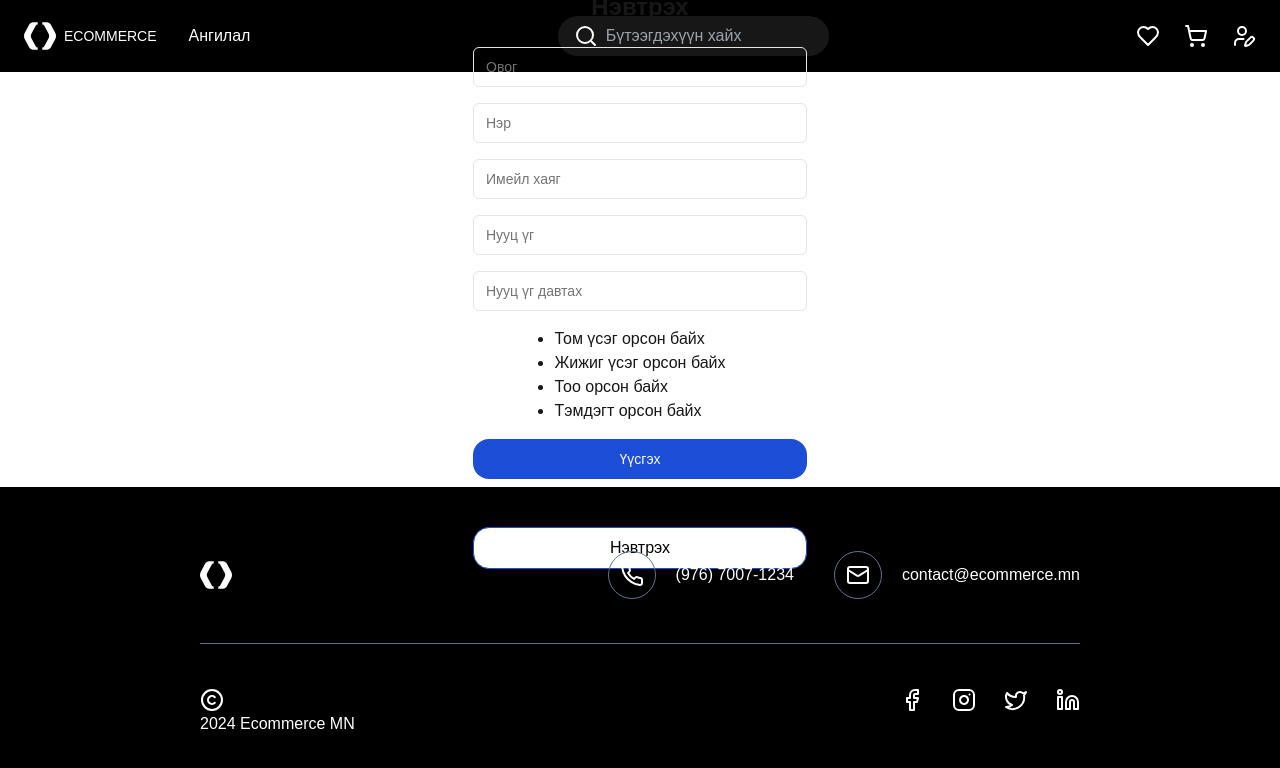
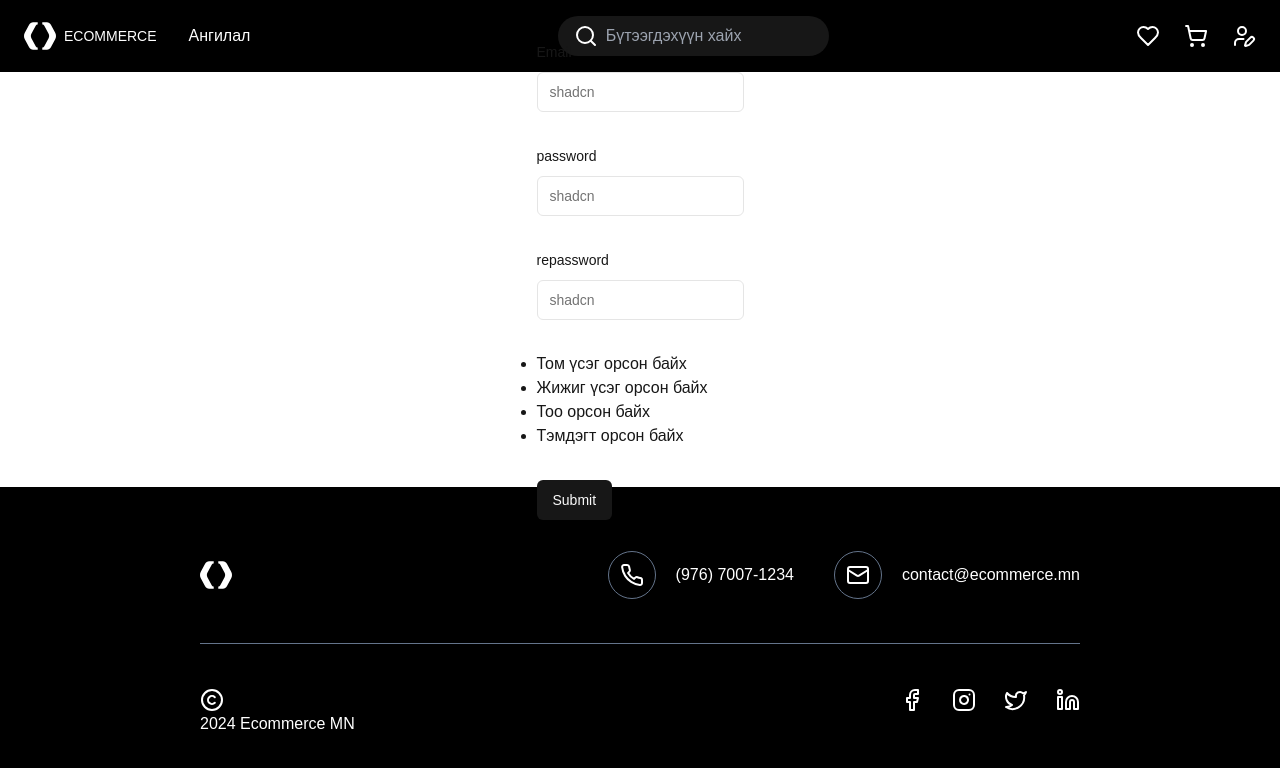
Before and after one commit to Abylai12/e-commerce, a Next.js app in the folder front/: page /Logup in a window 1280 px wide. Shown: the top 768 px of the page. Built offline with nearby package versions, Linux system fonts and the light colour scheme.

Commit message:
auth validation

```diff
--- a/front/src/app/(auth)/Logup/page.tsx
+++ b/front/src/app/(auth)/Logup/page.tsx
@@ -1,7 +1,7 @@
 "use client";
 
 import Login from "@/components/login/login";
-import LogUp from "@/components/login/logUp";
+import { LogUp } from "@/components/login/logUp";
 import { ProfileContext } from "@/context/profile-context";
 import React, { useContext } from "react";
 
--- a/front/src/components/login/logUp.tsx
+++ b/front/src/components/login/logUp.tsx
@@ -1,17 +1,117 @@
 "use client";
 
+import { zodResolver } from "@hookform/resolvers/zod";
+import { useForm } from "react-hook-form";
+import { z } from "zod";
 import React, { useState } from "react";
-import { Input } from "../ui/input";
 import { Button } from "../ui/button";
 import Link from "next/link";
+import {
+  Form,
+  FormControl,
+  FormDescription,
+  FormField,
+  FormItem,
+  FormLabel,
+  FormMessage,
+} from "@/components/ui/form";
+import { Input } from "@/components/ui/input";
 
 type LogInProps = {
   handleLogForm: (e: React.ChangeEvent<HTMLInputElement>) => void;
   handleLogUp: () => void;
 };
-const LogUp = ({ handleLogForm, handleLogUp }: LogInProps) => {
+
+const formSchema = z.object({
+  email: z.string().email({ message: "Please enter a valid email." }).trim(),
+  password: z
+    .string()
+    .min(8, { message: "Be at least 8 characters long" })
+    .regex(/[a-zA-Z]/, { message: "Contain at least one letter." })
+    .regex(/[0-9]/, { message: "Contain at least one number." })
+    .regex(/[^a-zA-Z0-9]/, {
+      message: "Contain at least one special character.",
+    })
+    .trim(),
+  repassword: z.string().min(2, {
+    message: "Username must be at least 2 characters.",
+  }),
+});
+
+export const LogUp = ({ handleLogForm, handleLogUp }: LogInProps) => {
+  const form = useForm<z.infer<typeof formSchema>>({
+    resolver: zodResolver(formSchema),
+    defaultValues: {
+      email: "",
+      password: "",
+      repassword: "",
+    },
+  });
+
+  // 2. Define a submit handler.
+  function onSubmit(values: z.infer<typeof formSchema>) {
+    // Do something with the form values.
+    // ✅ This will be type-safe and validated.
+    console.log(values);
+  }
   return (
     <div className="flex justify-center items-center w-full heightcalc">
+      <Form {...form}>
+        <form onSubmit={form.handleSubmit(onSubmit)} className="space-y-8">
+          <FormField
+            control={form.control}
+            name="email"
+            render={({ field }) => (
+              <FormItem>
+                <FormLabel>Email</FormLabel>
+                <FormControl>
+                  <Input placeholder="shadcn" {...field} />
+                </FormControl>
+                <FormMessage />
+              </FormItem>
+            )}
+          />
+          <FormField
+            control={form.control}
+            name="password"
+            render={({ field }) => (
+              <FormItem>
+                <FormLabel>password</FormLabel>
+                <FormControl>
+                  <Input placeholder="shadcn" {...field} />
+                </FormControl>
+                <FormMessage />
+              </FormItem>
+            )}
+          />
+          <FormField
+            control={form.control}
+            name="repassword"
+            render={({ field }) => (
+              <FormItem>
+                <FormLabel>repassword</FormLabel>
+                <FormControl>
+                  <Input placeholder="shadcn" {...field} />
+                </FormControl>
+                <FormMessage />
+              </FormItem>
+            )}
+          />
+          <ul className="list-disc">
+            <li>Том үсэг орсон байх </li>
+            <li>Жижиг үсэг орсон байх </li>
+            <li>Тоо орсон байх</li>
+            <li>Тэмдэгт орсон байх</li>
+          </ul>
+          <Button type="submit">Submit</Button>
+        </form>
+      </Form>
+    </div>
+  );
+};
+
+{
+  /* <div className="flex justify-center items-center w-full heightcalc">
       <div className="w-[334px] ">
         <h1 className="text-2xl font-semibold text-center">Нэвтрэх</h1>
         <div className="flex flex-col gap-4 items-center mb-12 mt-6">
@@ -51,8 +151,5 @@ const LogUp = ({ handleLogForm, handleLogUp }: LogInProps) => {
           Нэвтрэх
         </Link>
       </div>
-    </div>
-  );
-};
-
-export default LogUp;
+    </div> */
+}
--- a/front/src/components/login/verifyOtp.tsx
+++ b/front/src/components/login/verifyOtp.tsx
@@ -1,6 +1,6 @@
 "use client";
 
-import React, { useState } from "react";
+import React, { useEffect, useState } from "react";
 import {
   InputOTP,
   InputOTPGroup,
@@ -16,12 +16,27 @@ import Loader from "../loader/loader";
 //   handleChange: (e: string) => void;
 // };
 const VerifyOtp = () => {
+  const [countDown, setCountDown] = useState(30);
   const { userForm, verifyUserOtp, isLoading } = useContext(ProfileContext);
   const handleChange = (e: string) => {
     if (e.length === 4) {
       verifyUserOtp(e);
     }
   };
+
+  const handleResendOtp = () => {
+    setCountDown(30);
+  };
+
+  useEffect(() => {
+    if (countDown > 0) {
+      const countdown = setInterval(() => {
+        setCountDown((prevSeconds) => prevSeconds - 1);
+      }, 1000);
+
+      return () => clearInterval(countdown);
+    }
+  }, [countDown]);
   return (
     <div className="flex flex-col items-center justify-center gap-6">
       {!isLoading ? (
@@ -42,7 +57,13 @@ const VerifyOtp = () => {
               </InputOTPGroup>
             </InputOTP>
           </div>
-          <Button>Дахин илгээх</Button>
+          <Button
+            className="cursor-pointer text-muted-foreground mt-12 underline text-sm font-medium"
+            onClick={handleResendOtp}
+            variant="link"
+          >
+            Дахин илгээх ({countDown})
+          </Button>
         </>
       ) : (
         <Loader />
--- a/front/src/context/profile-context.tsx
+++ b/front/src/context/profile-context.tsx
@@ -3,7 +3,7 @@
 import { createContext, Dispatch, SetStateAction } from "react";
 import { useRouter } from "next/navigation";
 import axios from "axios";
-import { toast } from "react-toastify";
+import { Id, toast } from "react-toastify";
 import { apiURL } from "@/utils/apiHome";
 import { useState } from "react";
 
@@ -23,14 +23,20 @@ interface ProfileContextType {
   verifyUserOtp: (otp: string) => Promise<void>;
   userForm: IUser;
   isLoading: boolean;
-  verifyUserPassword: (resetToken: string) => Promise<Id | undefined>;
+  verifyUserPassword: (resetToken: string | null) => Promise<Id | undefined>;
 }
 export const ProfileContext = createContext<ProfileContextType>({
   handleLogForm: (e: React.ChangeEvent<HTMLInputElement>) => {},
   getCurrentUser: () => {},
   postUserData: () => {},
   verifyUserEmail: () => {},
-  verifyUserOtp: async () => {},
+  verifyUserOtp: async (otp: string) => {},
+  // verifyUserPassword: (resetToken: string) => {},
+  verifyUserPassword: async (resetToken: string | null) => {
+    if (!resetToken) {
+      return toast.warning("password don't match");
+    }
+  },
   userForm: {
     firstName: "",
     lastName: "",
@@ -39,8 +45,6 @@ export const ProfileContext = createContext<ProfileContextType>({
     repassword: "",
   },
   isLoading: false,
-  // verifyUserPassword: (resetToken: string) => {},
-  verifyUserPassword: async () => {},
 });
 
 export const ProfileProvider = ({
@@ -134,7 +138,7 @@ export const ProfileProvider = ({
       const res = await axios.post(`${apiURL}/verify/otp`, { otp, email });
       if (res.status === 400) {
         setIsLoading(false);
-        return toast.warning(
+        toast.warning(
           "Баталгаажуулах OTP код буруу байна. Та дахин илгээнэ уу"
         );
       }
@@ -150,7 +154,7 @@ export const ProfileProvider = ({
     }
   };
 
-  const verifyUserPassword = async (resetToken: string) => {
+  const verifyUserPassword = async (resetToken: string | null) => {
     try {
       const { password, repassword } = userForm;
       if (password !== repassword) {
```
Also changed, not shown: front/src/lib/defination.ts (added, +29 -0 lines), front/src/components/exampleAuth/example.tsx (added).
